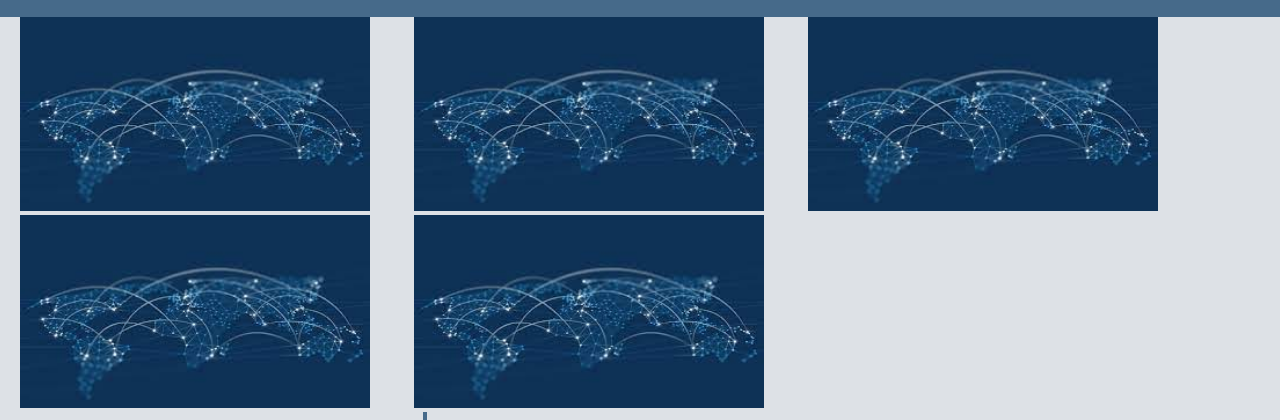
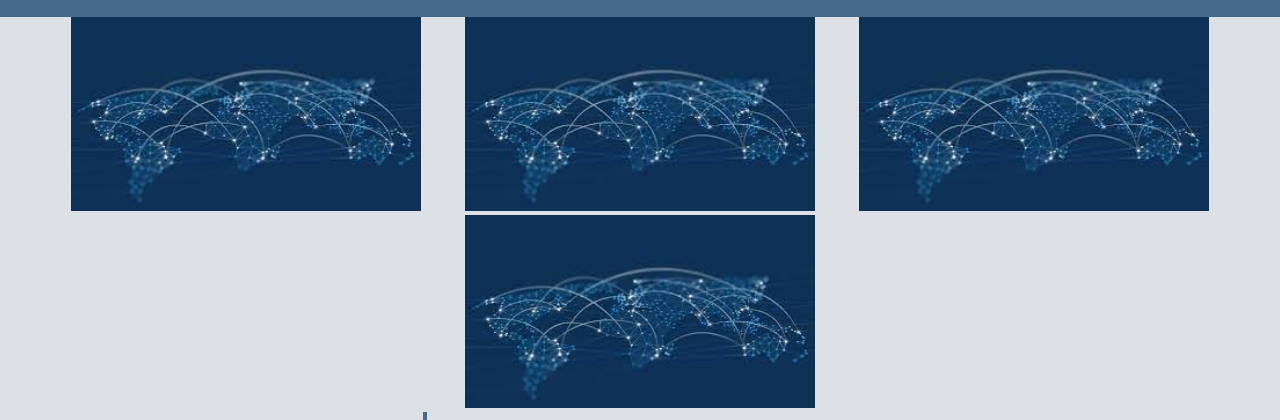
Before and after one commit to ivangmg83/module-2-challenge-professional-portfolio, a plain HTML site: page index.html in a window 1280 px wide. Shown: the part 80-500 px from the top of the page. Drawn offline with Linux system fonts and the light colour scheme.

Commit message:
image centered

```diff
--- a/assets/style.css
+++ b/assets/style.css
@@ -42,10 +42,15 @@ section img {
     width: 350px;
     margin-left: 20px;
     margin-right: 20px;
+
 }
 
 main {
     display: block;
+}
+
+main section div {
+    text-align: center;
 }
 
 .grid-container {
--- a/index.html
+++ b/index.html
@@ -20,11 +20,12 @@
    </body>
    <main>
     <section>
-        <img src="./assets/images/World connected.jpg">
-        <img src="./assets/images/World connected.jpg">
-        <img src="./assets/images/World connected.jpg">
-        <img src="./assets/images/World connected.jpg">
-        <img src="./assets/images/World connected.jpg">
+        <div>
+         <img src="./assets/images/World connected.jpg">
+         <img src="./assets/images/World connected.jpg">
+         <img src="./assets/images/World connected.jpg">
+         <img src="./assets/images/World connected.jpg">
+        </div>
     </section>
     <section class="grid-container">
         <h2 class="hn" id="aboutme">About me</h2>
```
